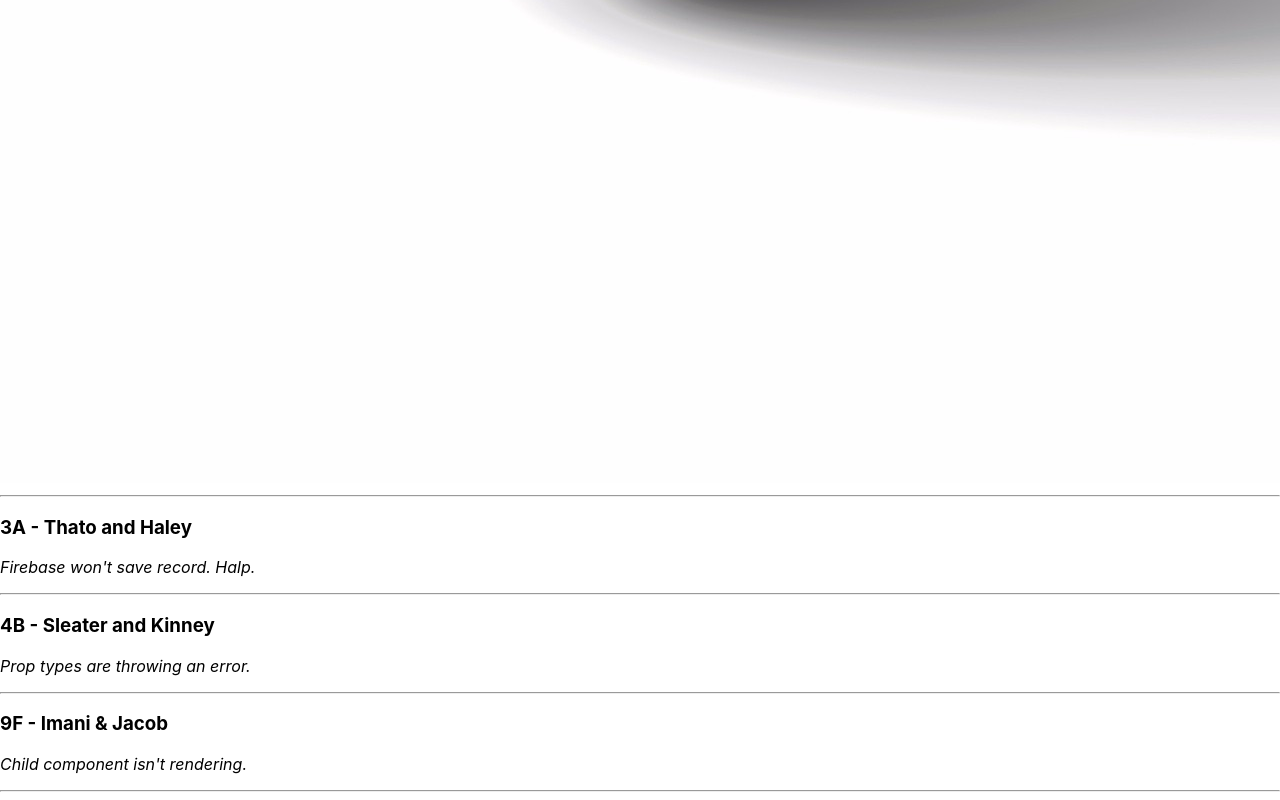
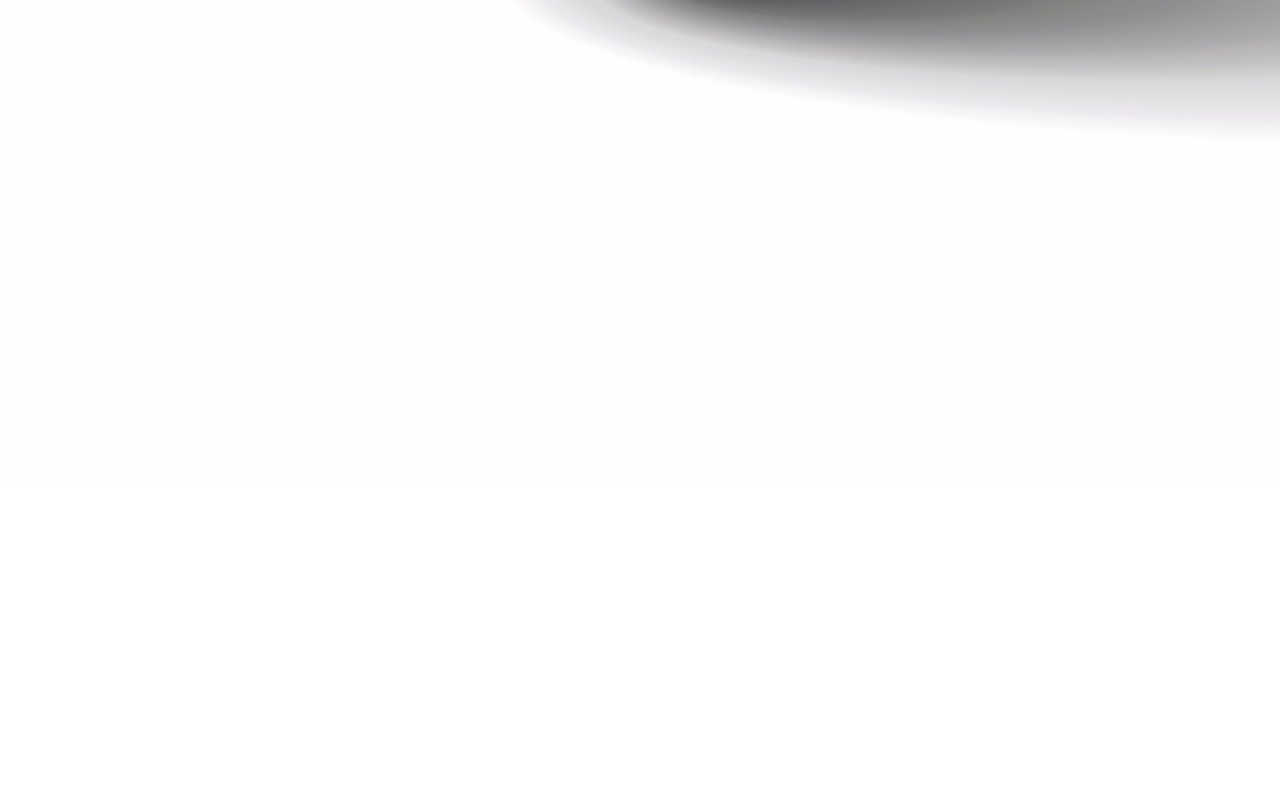
Before and after one commit to CristinaPlesa/help-queue, a React (Create React App) app: page / in a window 1280 px wide. Shown: the part 2336-3136 px from the top of the page. After the commit the page ends 2823 px from the top, so only its background shows below. Built offline with nearby package versions, Linux system fonts and the light colour scheme.

Commit message:
add local state for new tickets and ticket list

```diff
--- a/src/components/App.js
+++ b/src/components/App.js
@@ -1,12 +1,12 @@
 import React from "react";
 import Header from "./Header";
-import TicketList from "./TicketList";
+import TicketControl from "./TicketControl";
 
 function App(){
   return (
     <React.Fragment>
       <Header />
-      <TicketList />
+      <TicketControl />
     </React.Fragment>
   );
 }
--- /dev/null
+++ b/src/components/NewTicketForm.js
@@ -0,0 +1,11 @@
+import React from "react";
+
+function NewTicketForm(props){
+  return (
+    <React.Fragment>
+      <h3>This is a form.</h3>
+    </React.Fragment>
+  );
+}
+
+export default NewTicketForm;
--- /dev/null
+++ b/src/components/TicketControl.js
@@ -0,0 +1,23 @@
+import React from 'react';
+import NewTicketForm from './NewTicketForm';
+import TicketList from './TicketList';
+
+class TicketControl extends React.Component {
+
+  constructor(props) {
+    super(props);
+    this.state = {
+      formVisibleOnPage: false
+    };
+  }
+
+  render(){
+    return (
+      <React.Fragment>
+      </React.Fragment>
+    );
+  }
+
+}
+
+export default TicketControl;
```
